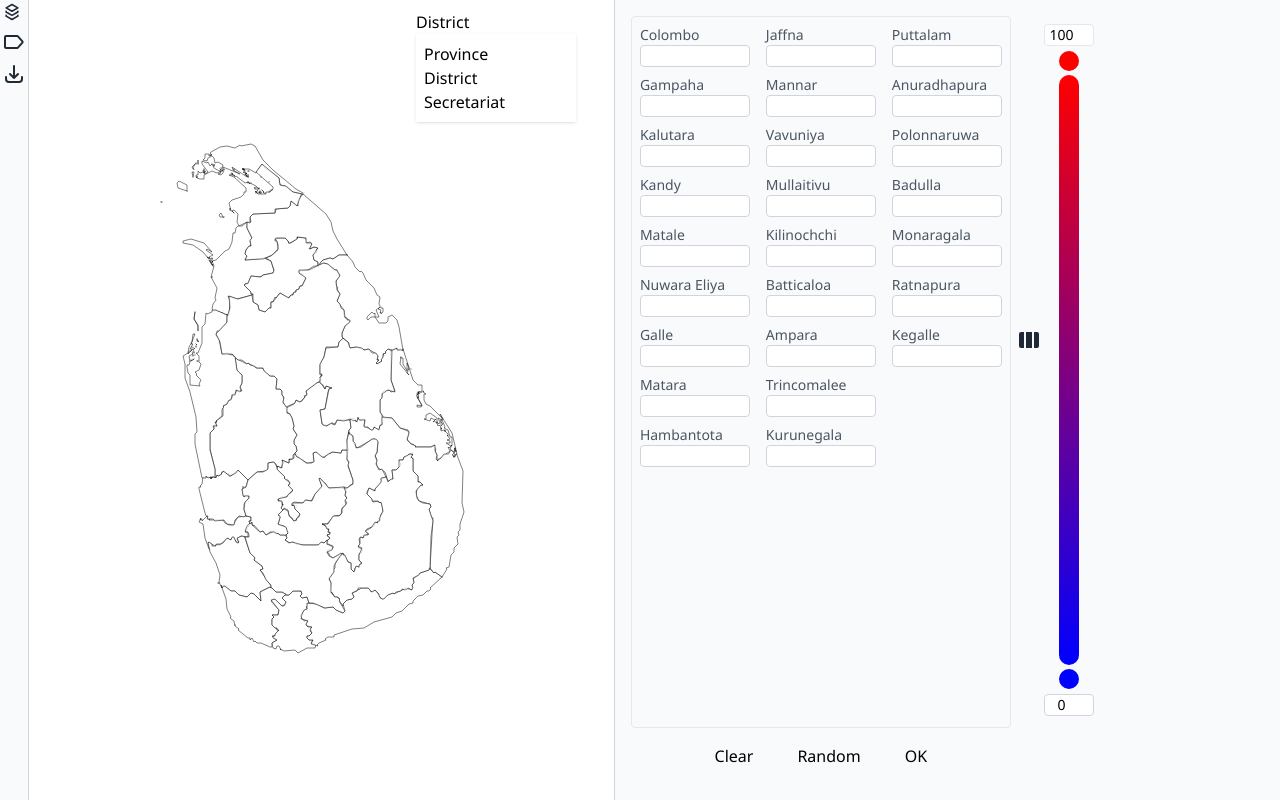
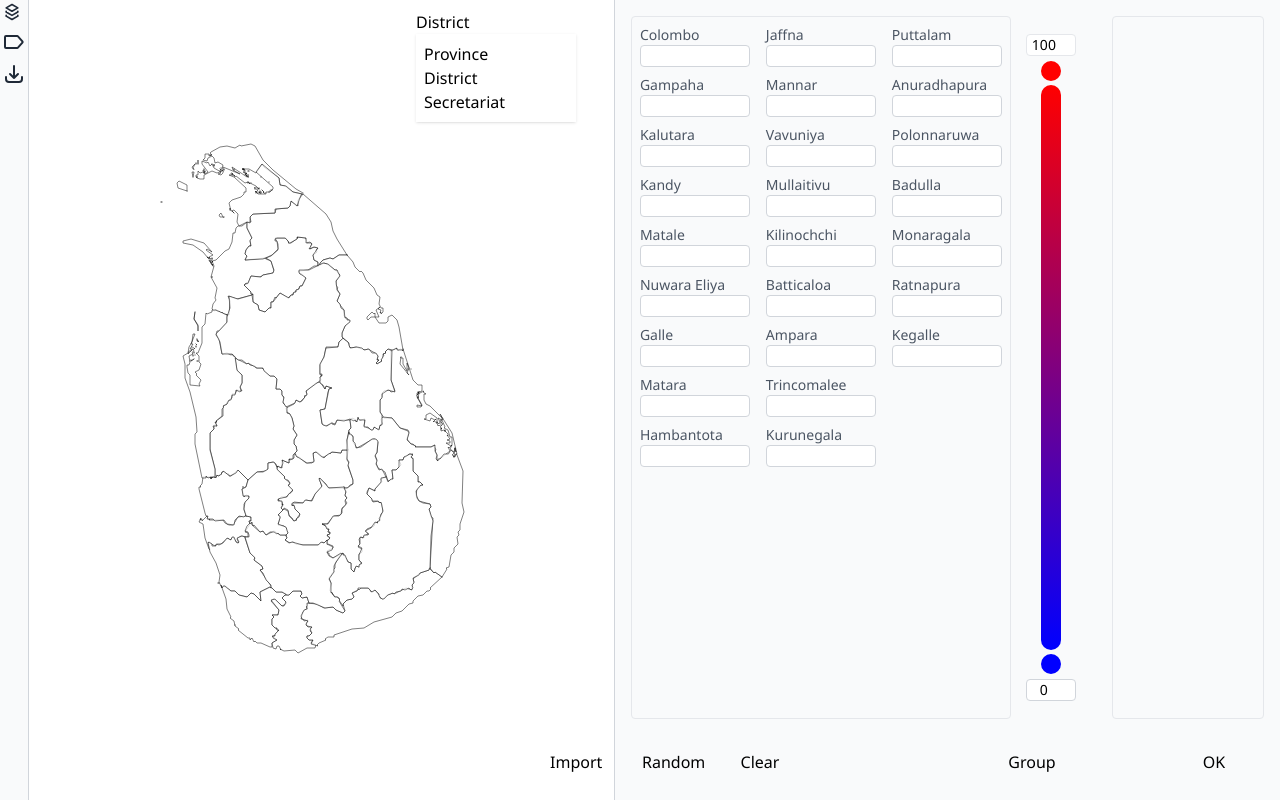
Before and after one commit to Dhammika-Mahendra/slgeogrid, a React (Vite) app: page / in a window 1280 px wide. Built offline with nearby package versions, Linux system fonts and the light colour scheme.

Commit message:
Button panel layout changed

```diff
--- a/src/components/UI/Drawer/Chart.jsx
+++ b/src/components/UI/Drawer/Chart.jsx
@@ -49,6 +49,7 @@ export default function Chart() {
   });
 
   return (
+   <div className='rounded border border-gray-200 h-full'>
      <div style={{visibility: valid ? 'visible' : 'hidden' }}>
 
          <svg width={width} height={height}>
@@ -89,5 +90,6 @@ export default function Chart() {
          </Group>
        </svg>
      </div>
+   </div>
   );
 }
--- a/src/components/UI/Drawer/ColorScale.jsx
+++ b/src/components/UI/Drawer/ColorScale.jsx
@@ -12,7 +12,7 @@ export default function ColorScale({colorScale, setColorScale}) {
     }
 
     return (
-        <div style={{ height: '90%', marginRight:'20px', display: 'flex', flexDirection: 'column' , justifyContent: 'center', alignItems: 'center', position:'relative' }}>
+        <div style={{ height: '95%', marginRight:'20px', display: 'flex', flexDirection: 'column' , justifyContent: 'center', alignItems: 'center', position:'relative' }}>
 
             {/* Max value */}
             <input
@@ -64,33 +64,7 @@ export default function ColorScale({colorScale, setColorScale}) {
             />
 
             {/* Grouping options */}
-            <div className='flex flex-col items-center mt-[25px]'
-                style={{position:'absolute', top:'40%', transform:'translateX(-40px)'}}
-            >
-                <Optionbutton
-                    tooltip={colorScale.grouped ? 'Continuous Scale' : 'Grouped Scale'}
-                    icon={<svg class="w-6 h-6 text-gray-800 dark:text-white" aria-hidden="true" xmlns="http://www.w3.org/2000/svg" width="24" height="24" fill="currentColor" viewBox="0 0 24 24">
-                        <path fill-rule="evenodd" d="M15 4H9v16h6V4Zm2 16h3a2 2 0 0 0 2-2V6a2 2 0 0 0-2-2h-3v16ZM4 4h3v16H4a2 2 0 0 1-2-2V6a2 2 0 0 1 2-2Z" clip-rule="evenodd"/>
-                        </svg>
-                        }
-                    isActive={colorScale.grouped}
-                    onClick={() => updateColorScale('grouped', !colorScale.grouped)}
-                >
 
-                </Optionbutton>
-
-                {colorScale.grouped ?
-                <input
-                    type="number"
-                    value={colorScale.groups}
-                    onChange={(e) => updateColorScale('groups', parseInt(e.target.value) || 2)}
-                    style={{ width: '35px'}}
-                    className="block text-sm text-center border border-gray-300 rounded focus:outline-none transition-colors mt-[3px]"
-                    min={1}
-                />:
-                <br />
-                }
-            </div>
 
         </div>
     )
--- a/src/components/UI/Drawer/DataForm.jsx
+++ b/src/components/UI/Drawer/DataForm.jsx
@@ -4,7 +4,7 @@ import AlertBox from '../common/AlertBox'
 import { getRandomInt, interpolateColor, interpolateGroupColor } from '../../utils/functions'
 import { activeLightGrey } from '../../utils/constants'
 
-export default function DataForm({min, max, minColor, maxColor, grouped, groups}) {
+export default function DataForm({min, max, minColor, maxColor, grouped, groups,setColorScale}) {
    const { regionLevel, setRegionLevel, regionData, setRegionData } = useMap()
    const [inputData, setInputData] = useState({})
 
@@ -82,6 +82,13 @@ export default function DataForm({min, max, minColor, maxColor, grouped, groups}
     )
   )
 }
+
+  const updateColorScale = (field, value) => {
+      setColorScale(prev => ({
+          ...prev,
+          [field]: value
+      }))
+  }
 
   return (
     <>
@@ -174,16 +181,37 @@ export default function DataForm({min, max, minColor, maxColor, grouped, groups}
 
     {/* --------------------------------------------------------------------*/}
     {/* Button Panel */}
-    <div className="p-4 flex-shrink-0">
+    <div className="p-4 flex-shrink-0"
+      style={{position:'fixed', bottom:'10px', right:'10px'}}
+      >
 
       <div className="flex gap-3 justify-center">
-        <button className="btn btn-sm btn-soft px-4" onClick={handleClear}>
+        <button className="btn btn-sm btn-soft px-1 ml-[20px] w-[60px]" onClick={handleRandom}>
+          Import
+        </button>
+        <button className="btn btn-sm btn-soft px-1 ml-[20px] w-[60px]" onClick={handleRandom}>
+          Random
+        </button>
+        <button className="btn btn-sm btn-soft px-1 ml-[20px] w-[60px]" onClick={handleClear}>
           Clear
         </button>
-        <button className="btn btn-sm btn-soft px-4" onClick={handleRandom}>
-          Random
-        </button>
-        <button className="btn btn-sm btn-neutral px-4" onClick={handleSubmit}>
+
+        <div className='flex items-center ml-[200px] mr-[40px]'>
+          <button className="btn btn-sm btn-soft px-1 w-[60px]"
+          onClick={() => updateColorScale('grouped', !grouped)}>
+            {grouped ? 'Ungroup' : 'Group'}
+          </button>
+          <input
+              type="number"
+              value={groups}
+              onChange={(e) => updateColorScale('groups', parseInt(e.target.value) || 2)}
+              style={{ width: '35px', visibility: grouped ? 'visible' : 'hidden' }}
+              className="block text-sm text-center border border-gray-300 rounded focus:outline-none transition-colors ml-[5px]"
+              min={1}
+          />
+        </div>
+
+        <button className="btn btn-sm btn-neutral px-1 ml-[20px] w-[80px]" onClick={handleSubmit}>
           OK
         </button>
 
--- a/src/components/UI/Drawer/Drawer.jsx
+++ b/src/components/UI/Drawer/Drawer.jsx
@@ -18,15 +18,21 @@ export default function Drawer() {
   )
 
   return (
-      <div className="w-full h-screen border-l border-gray-300 shadow-lg p-4 flex justify-between"
+      <div className="w-full h-screen border-l border-gray-300 shadow-lg p-4 flex flex-col"
         style={{backgroundColor:lightGrey}}
       >
-        <DataForm min={colorScale.minValue} max={colorScale.maxValue} minColor={colorScale.minColor} maxColor={colorScale.maxColor} grouped={colorScale.grouped} groups={colorScale.groups} />
 
-        <div className="flex flex-row align-center items-center" style={{position:'relative', top:'-30px'}} >
-          <ColorScale colorScale={colorScale} setColorScale={setColorScale}/>
-          <Chart />
+        <div className='flex justify-between flex-grow items-center'>
+            <DataForm min={colorScale.minValue} max={colorScale.maxValue}
+              minColor={colorScale.minColor} maxColor={colorScale.maxColor}
+              grouped={colorScale.grouped} groups={colorScale.groups}
+              setColorScale={setColorScale}
+              />
+            <ColorScale colorScale={colorScale} setColorScale={setColorScale}/>
+            <Chart />
         </div>
+
+        <div className='h-[65px] w-full'></div>
 
       </div>
   )
--- a/src/components/UI/Options/Options.jsx
+++ b/src/components/UI/Options/Options.jsx
@@ -4,7 +4,7 @@ import { lightGrey } from '../../utils/constants'
 import Optionbutton from './Optionbutton'
 
 export default function Options() {
-  const { showTileLayer, toggleTileLayer } = useMap()
+  const { showTileLayer, toggleTileLayer, showLables, toggleLables } = useMap()
 
   return (
     <div
@@ -26,10 +26,10 @@ export default function Options() {
           icon={<svg class="w-6 h-6 text-gray-800 dark:text-white" aria-hidden="true" xmlns="http://www.w3.org/2000/svg" width="24" height="24" fill="none" viewBox="0 0 24 24">
               <path stroke="currentColor" stroke-linecap="round" stroke-linejoin="round" stroke-width="2" d="M15.2 6H4a1 1 0 0 0-1 1v10a1 1 0 0 0 1 1h11.2a1 1 0 0 0 .747-.334l4.46-5a1 1 0 0 0 0-1.332l-4.46-5A1 1 0 0 0 15.2 6Z"/>
               </svg>}
-          altText="Toggle Base Map"
-          isActive={showTileLayer}
-          onClick={toggleTileLayer}
-          tooltip={showTileLayer ? 'Hide Labels' : 'Show Labels'}
+          altText="Toggle Labels"
+          isActive={showLables}
+          onClick={toggleLables}
+          tooltip={showLables ? 'Hide Labels' : 'Show Labels'}
         />
 
         <Optionbutton
--- a/src/components/context/MapContext.jsx
+++ b/src/components/context/MapContext.jsx
@@ -16,6 +16,7 @@ export const useMap = () => {
 // Create the provider component
 export const MapProvider = ({ children }) => {
   const [showTileLayer, setShowTileLayer] = useState(false)
+  const [showLables, setShowLables] = useState(false)
   const [regionLevel, setRegionLevel] = useState('L2')
   const [regionData, setRegionData] = useState([])
 
@@ -24,10 +25,17 @@ export const MapProvider = ({ children }) => {
     setShowTileLayer(prev => !prev)
   }
 
+  const toggleLables = () => {
+    setShowLables(prev => !prev)
+  }
+
   const value = {
     showTileLayer,
     setShowTileLayer,
     toggleTileLayer,
+    showLables,
+    setShowLables,
+    toggleLables,
     regionLevel,
     setRegionLevel,
     regionData,
```
Also changed, not shown: src/components/UI/Map.module.css (added, +11 -0 lines). Lines whose indentation alone changed are shown as unchanged.
